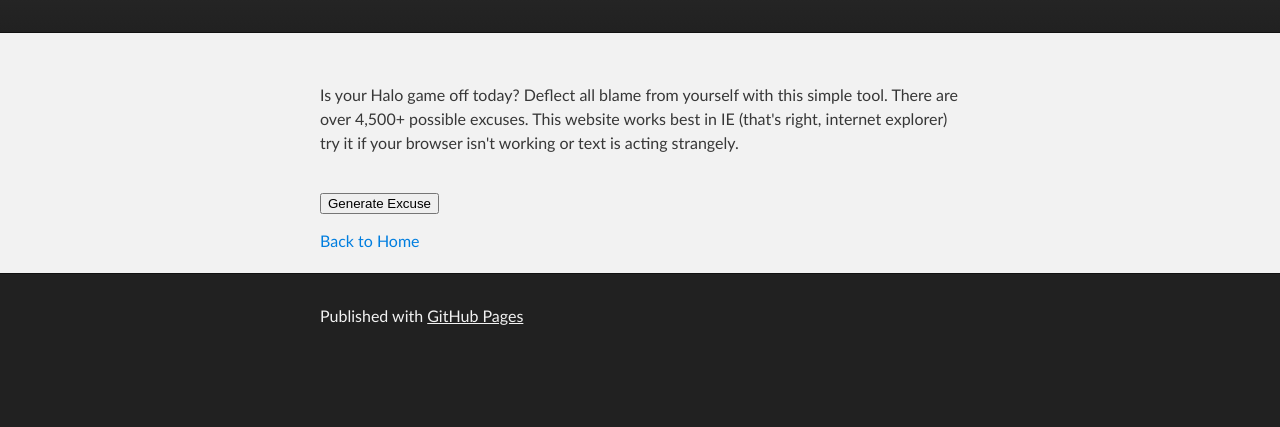
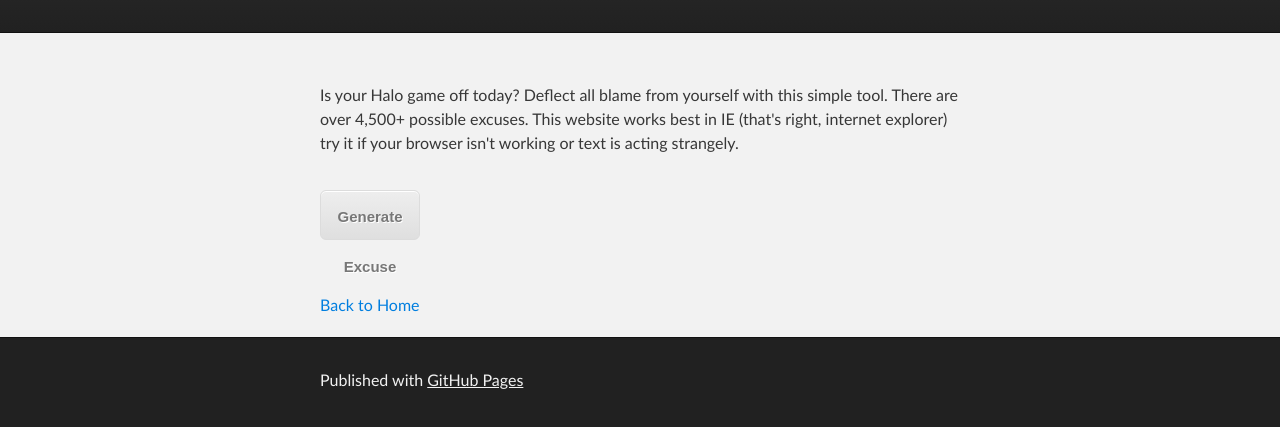
Before and after one commit to HaloExcuses/haloexcuses.github.io, a plain HTML site: page index.html in a window 1280 px wide. Shown: the part 177-604 px from the top of the page. Drawn offline with Linux system fonts and the light colour scheme; files that its build step writes are made by us from their sources.

Commit message:
Update index.html

```diff
--- a/index.html
+++ b/index.html
@@ -7,6 +7,7 @@
     <meta name="description" content="Halo Excuse Generator : Over 8000 Possible Ludicrous Excuses">
 
     <link rel="stylesheet" type="text/css" media="screen" href="stylesheets/stylesheet.css">
+    <link rel="stylesheet" type="text/css" media="screen" href="stylesheets/button.css">
 
     <title>Halo Excuse Generator</title>
   </head>
```
